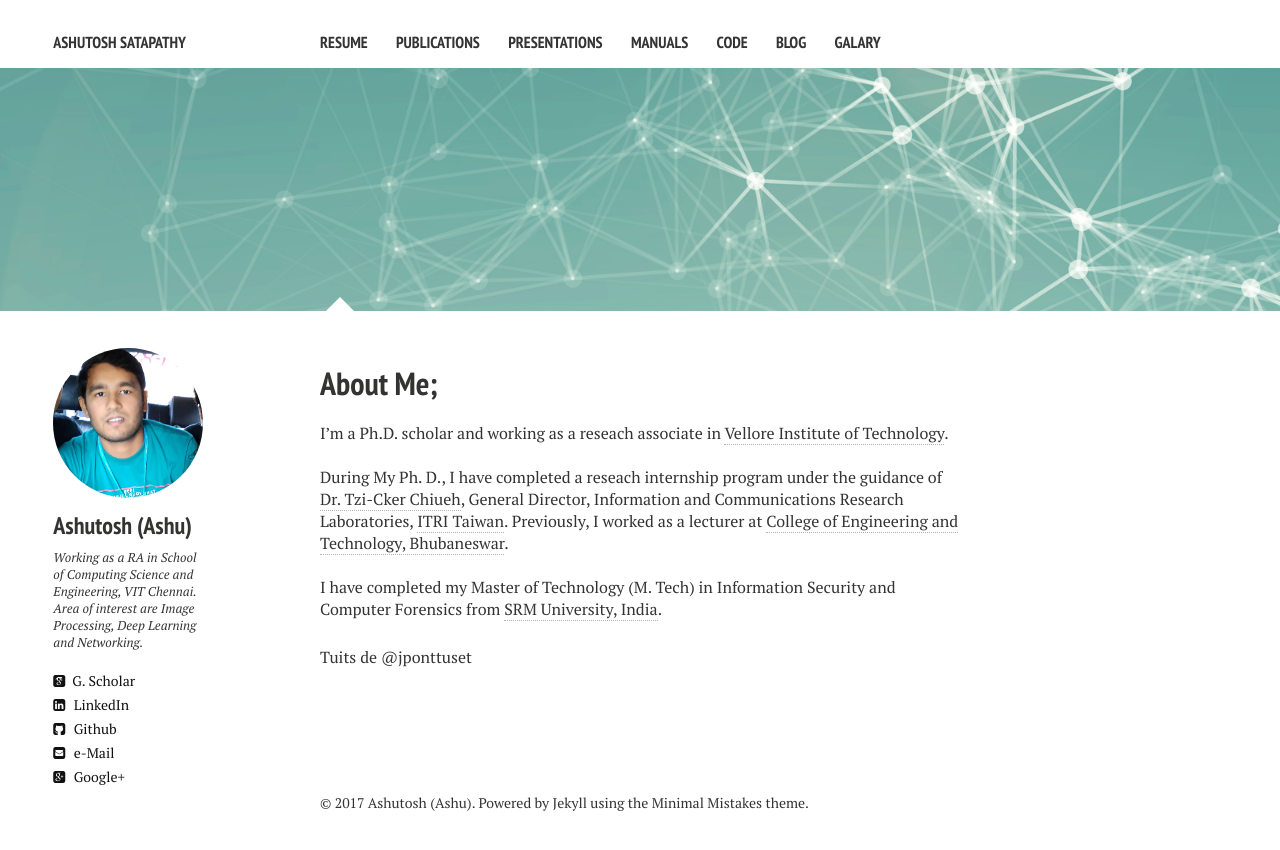
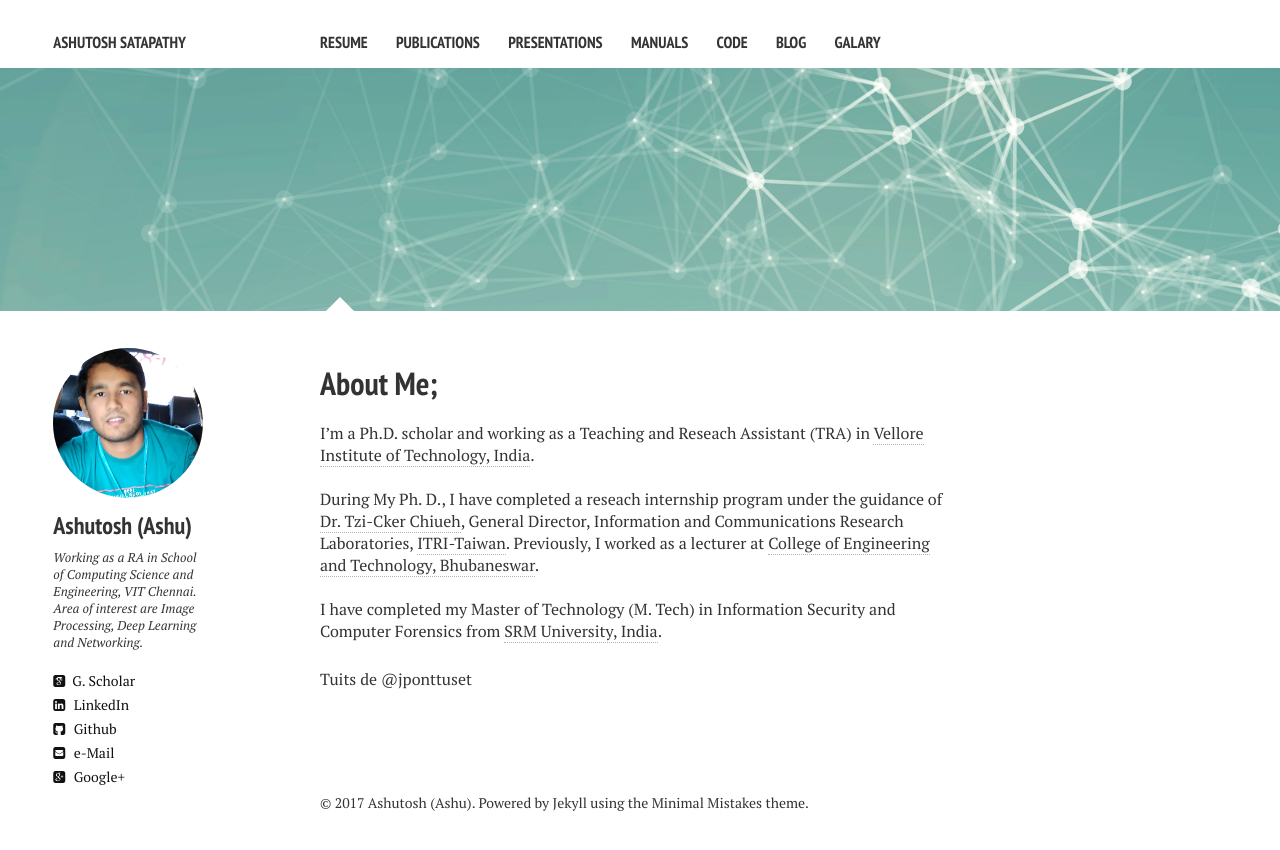
Before and after one commit to ashutoshsatapathy1990/ashutoshsatapathy1990.github.io, a Jekyll site: the page built from index.md, in a window 1280 px wide. Shown: the top 850 px of the page. Built offline with Jekyll 4.4.1, drawn with Linux system fonts in a browser that asks for light colours; nearby versions of some CDN libraries; comment, search, counter and statistics services are not loaded.

Commit message:
Update index.md

```diff
--- a/index.md
+++ b/index.md
@@ -7,10 +7,10 @@ image:
   feature: Banner.png
 ---
 
-I'm a Ph.D. scholar and working as a reseach associate in [Vellore Institute of Technology](http://chennai.vit.ac.in/).
+I'm a Ph.D. scholar and working as a Teaching and Reseach Assistant (TRA) in [Vellore Institute of Technology, India](http://chennai.vit.ac.in/).
 
 <br />
-During My Ph. D., I have completed a reseach internship program under the guidance of [Dr. Tzi-Cker Chiueh](https://www.itri.org.tw/eng/Content/Management/contents.aspx?&SiteID=1&MmmID=617731521672713673&SSize=10&MSID=617754431012266754), General Director, Information and Communications Research Laboratories, [ITRI Taiwan](https://www.itri.org.tw/). Previously, I worked as a lecturer at [College of Engineering and Technology, Bhubaneswar](https://www.cet.edu.in/).
+During My Ph. D., I have completed a reseach internship program under the guidance of [Dr. Tzi-Cker Chiueh](https://www.itri.org.tw/eng/Content/Management/contents.aspx?&SiteID=1&MmmID=617731521672713673&SSize=10&MSID=617754431012266754), General Director, Information and Communications Research Laboratories, [ITRI-Taiwan](https://www.itri.org.tw/). Previously, I worked as a lecturer at [College of Engineering and Technology, Bhubaneswar](https://www.cet.edu.in/).
 <br />
 <br />
 I have completed my Master of Technology (M. Tech) in Information Security and Computer Forensics from [SRM University, India](http://www.srmuniv.ac.in/).
```
